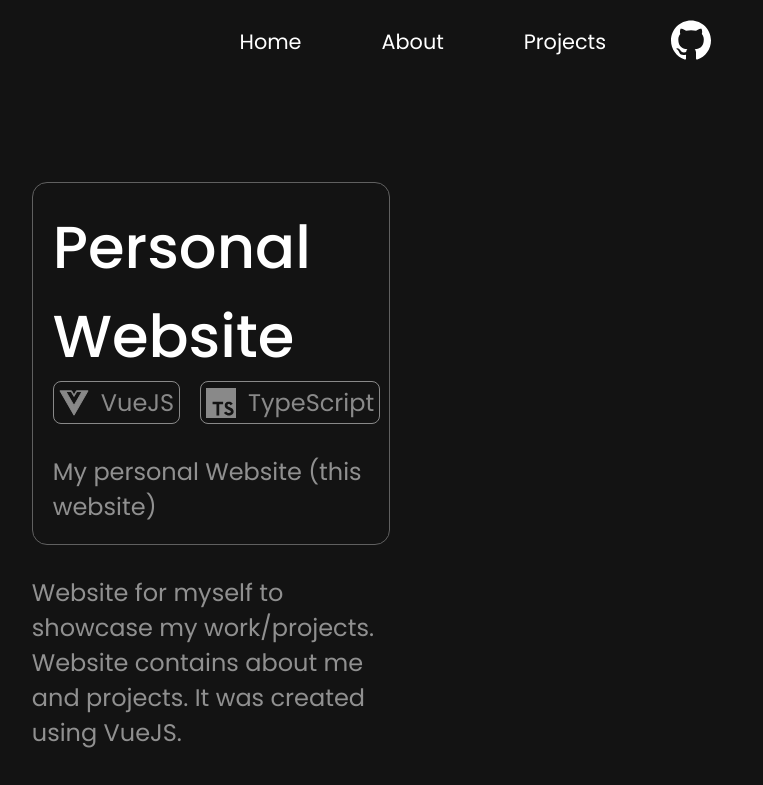
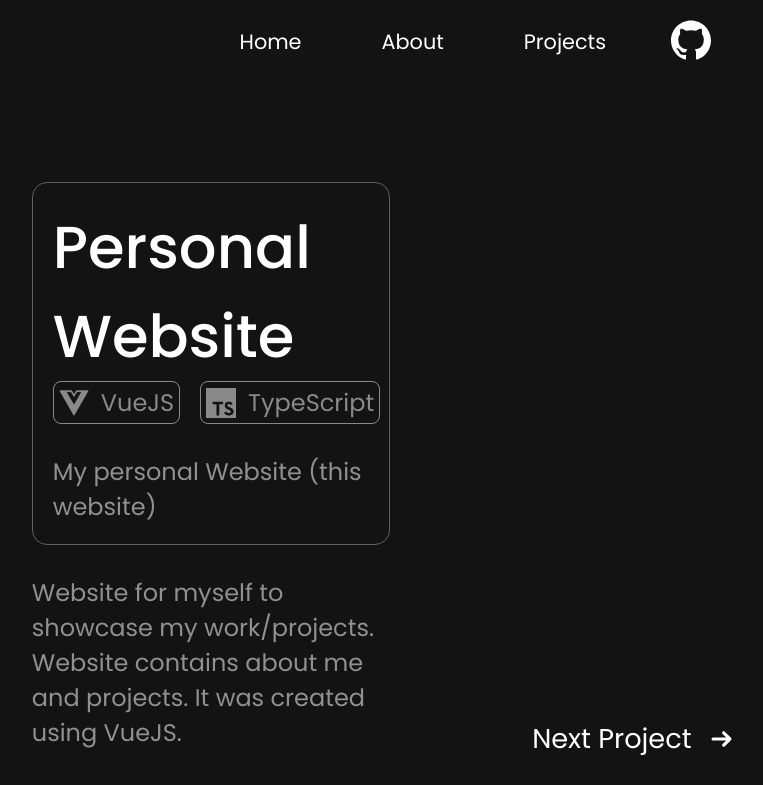
Before and after one commit to mvlwarekekw/mvlware.xyz, a Vue app: page /project/1 in a window 1280 px wide. Shown: the top 785 px of the page, without its empty margins (504-1267 px from the left). Built offline with nearby package versions, Linux system fonts and the light colour scheme.

Commit message:
feat: add arrows to navigate between projects

```diff
--- a/src/components/Project.vue
+++ b/src/components/Project.vue
@@ -17,6 +17,10 @@ defineProps({
   display_link: {
     type: String,
     default: "No website"
+  },
+  project_id: {
+    type: Number,
+    default: 1
   },
   technologies: {
     type: Array<string>,
@@ -48,6 +52,12 @@ const technology_name = (path: String) => {
       <p class="text-md description">
         {{ description }}
       </p>
+      <a :href="`/project/${project_id}`">
+        <div class="wrapper flex flex-row v-flex-center">
+          <img src="/arrow.svg" alt="" class="tab-icon">
+          <p class="c-font-size">Project Details</p>
+        </div>
+      </a>
     </div>
     <div class="wrapper flex flex-row technologies">
       <div class="technology-wrapper-title">
@@ -57,6 +67,7 @@ const technology_name = (path: String) => {
         <Technology v-bind:name="technology_name(technology)" v-bind:path="technology" />
       </div>
     </div>
+
   </div>
 </template>
 
@@ -86,7 +97,7 @@ const technology_name = (path: String) => {
 }
 
 .description {
-  margin: 17px 0;
+  margin: 17px 0 0;
 }
 
 .technologies {
--- a/src/components/ProjectDetails.vue
+++ b/src/components/ProjectDetails.vue
@@ -2,6 +2,7 @@
 import json from "@/json/projects.json";
 import type {ProjectType} from "@/components/ProjectInterface";
 import Technology from "@/components/Technology.vue";
+import {onMounted, ref} from "vue";
 
 const props = defineProps({
   id: {
@@ -9,10 +10,19 @@ const props = defineProps({
     default: "1"
   }
 })
-// add short summary, what exactly it is, which part I did and technologies
 
 const projects: { [id: string]: ProjectType } = json
 const project = projects[props.id]
+
+const last_project = ref(0)
+const next_project = ref(0)
+
+const project_id = parseInt(props.id)
+
+onMounted(() => {
+  last_project.value = (project_id - 1)
+  next_project.value = (project_id + 1)
+})
 
 const technology_name = (path: String) => {
   const technology = (path as string)
@@ -63,6 +73,24 @@ const technology_name = (path: String) => {
       <div class="screenshots">
         <img v-for="ss in project.screenshots" :src="ss" alt="project screenshot" class="screenshot">
       </div>
+    </div>
+  </div>
+  <div class="arrows">
+    <div class="arrow-left" v-if="project_id > 1">
+      <a :href="`/project/${last_project}`">
+        <div class="flex flex-row v-flex-center">
+          <img src="/arrow.svg" alt="" class="arrow">
+          <p class="c-font-size">Last Project</p>
+        </div>
+      </a>
+    </div>
+    <div class="arrow-right" v-if="project_id < 4">
+      <a :href="`/project/${next_project}`">
+        <div class="flex flex-row v-flex-center">
+          <p class="c-font-size">Next Project</p>
+          <img src="/arrow.svg" alt="" class="arrow">
+        </div>
+      </a>
     </div>
   </div>
 </div>
@@ -160,4 +188,29 @@ const technology_name = (path: String) => {
   margin-bottom: 20px;
 }
 
+.arrow {
+  width: 2.3vw;
+}
+
+.arrow:nth-child(1) {
+  transform: rotate(180deg);
+}
+
+.c-font-size {
+  font-size: 1.7rem;
+  padding: 0 15px;
+}
+
+.arrow-left {
+  position: absolute;
+  bottom: 40px;
+  left: 40px;
+}
+
+.arrow-right {
+  position: absolute;
+  bottom: 40px;
+  right: 40px;
+}
+
 </style>
--- a/src/components/ProjectInterface.ts
+++ b/src/components/ProjectInterface.ts
@@ -1,4 +1,5 @@
 export interface ProjectType {
+    id: number;
     name: string;
     description: string;
     category: string;
--- a/src/components/Projects.vue
+++ b/src/components/Projects.vue
@@ -12,6 +12,7 @@ let divLoaded = ref(false)
 onMounted(() => {
   for (const id in projects) {
     const project = projects[id];
+    project.id = parseInt(id)
     if (categories && categories[project.category]) {
       categories[project.category].push(project);
     } else {
@@ -40,6 +41,7 @@ onMounted(() => {
                   :name="project.name"
                   :description="project.summary"
                   :link="project.link"
+                  :project_id="project.id"
                   :display_link="project.display_link"
                   :technologies="project.technologies"
               />
@@ -55,6 +57,7 @@ onMounted(() => {
                 :name="project.name"
                 :description="project.summary"
                 :link="project.link"
+                :project_id="project.id"
                 :display_link="project.display_link"
                 :technologies="project.technologies"
             />
@@ -66,6 +69,7 @@ onMounted(() => {
                 :name="project.name"
                 :description="project.summary"
                 :link="project.link"
+                :project_id="project.id"
                 :display_link="project.display_link"
                 :technologies="project.technologies"
             />
@@ -80,6 +84,7 @@ onMounted(() => {
                 :name="project.name"
                 :description="project.summary"
                 :link="project.link"
+                :project_id="project.id"
                 :display_link="project.display_link"
                 :technologies="project.technologies"
             />
```
